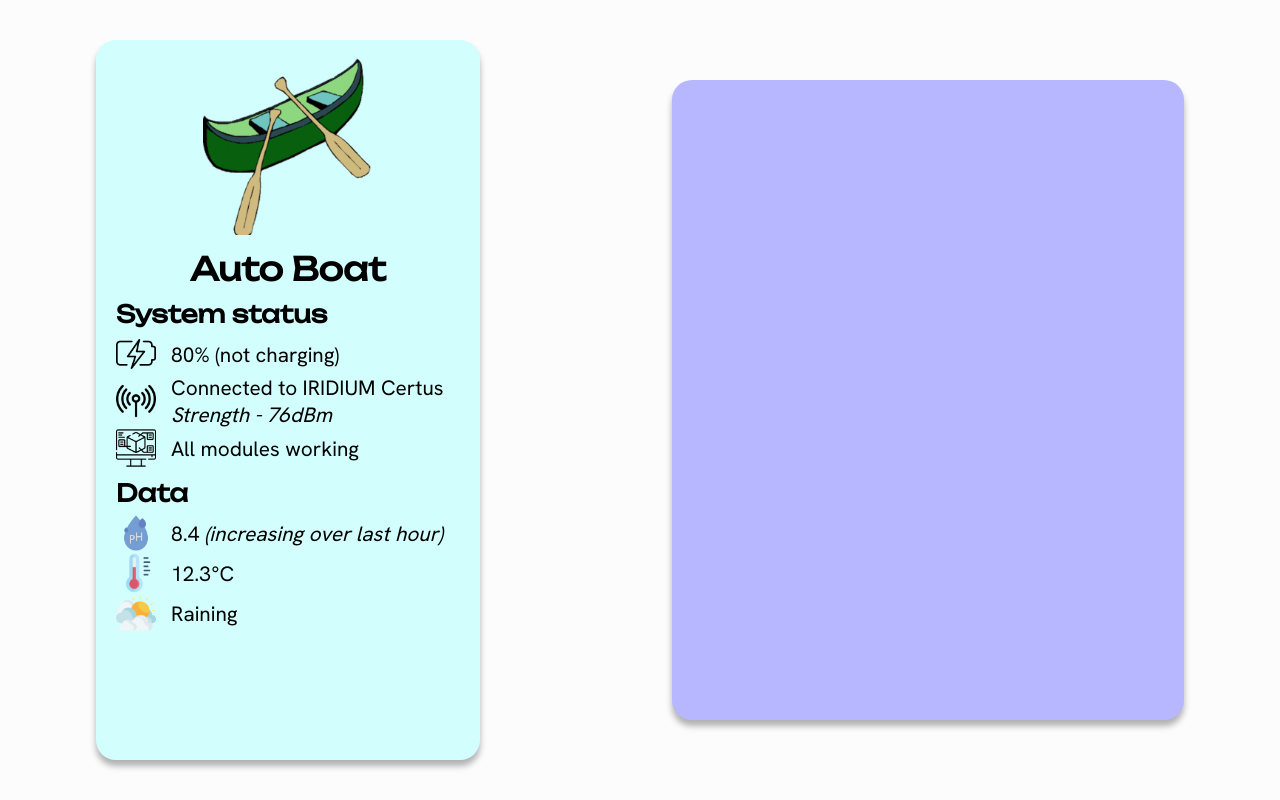
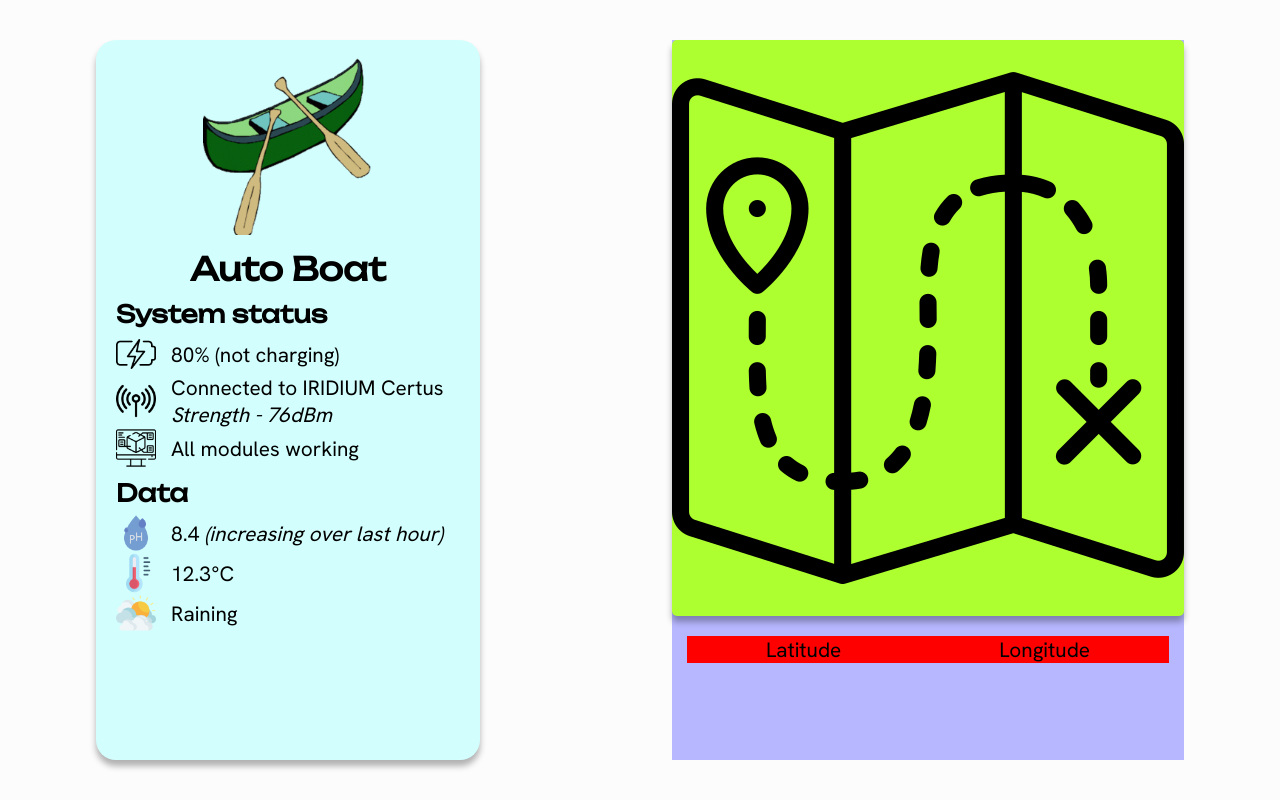
Before and after one commit to Auto-Boat/Web-client, a PHP site: page / in a window 1280 px wide. Run offline with PHP 8.4, Linux system fonts and the light colour scheme.

Commit message:
including map

```diff
--- /dev/null
+++ b/components/map.php
@@ -0,0 +1,3 @@
+<div class="map-container">
+  <img id="map" src="assets/images/map.png" alt="Image carte">
+</div>
--- a/layouts/right_menu.php
+++ b/layouts/right_menu.php
@@ -1,3 +1,11 @@
+<?php
+include_once('fonctions.php');
+?>
+
 <div class="right-menu">
-  <!-- <h2>Ya</h2> -->
+  <?php callComponent('map'); ?>
+  <div class="coordonnees">
+    <p>Latitude</p>
+    <p>Longitude</p>
+  </div>
 </div>
--- a/style.css
+++ b/style.css
@@ -87,15 +87,6 @@ p {
   margin-left: 15px;
 }
 
-.right-menu {
-  margin: 0 15px 0 15px;
-  background-color: var(--right-menu-color);
-  height: 80%;
-  width: 40%;
-  border-radius: 20px;
-  box-shadow: 0px 6px 6px rgba(0, 0, 0, 0.30);
-}
-
 #img_kayak {
   margin-top: 15px;
   margin-bottom: 5px;
@@ -105,3 +96,36 @@ p {
   /* left: 50%;
   transform: translateX(-50%); */
 }
+
+.right-menu {
+  margin: 0 15px 0 15px;
+  background-color: var(--right-menu-color);
+  height: 90%;
+  width: 40%;
+  /* border-radius: 20px; */
+  /* box-shadow: 0px 6px 6px rgba(0, 0, 0, 0.30); */
+}
+
+.map-container {
+  text-align: center;
+  height: 80%;
+  overflow: hidden;
+  box-shadow: 0px 6px 6px rgba(0, 0, 0, 0.30);
+  border-radius: 5px;
+  background-color: greenyellow;
+}
+
+#map {
+  width: 100%;
+  position: relative;
+  top: 50%;
+  transform: translateY(-50%);
+}
+
+.coordonnees {
+  margin: 20px 15px 0 15px;
+  background-color: red;
+  display: flex;
+  flex-direction: row;
+  justify-content: space-around;
+}
```
Also changed, not shown: assets/images/map.png (added), components/latitude.php (added), components/longitude.php (added).
